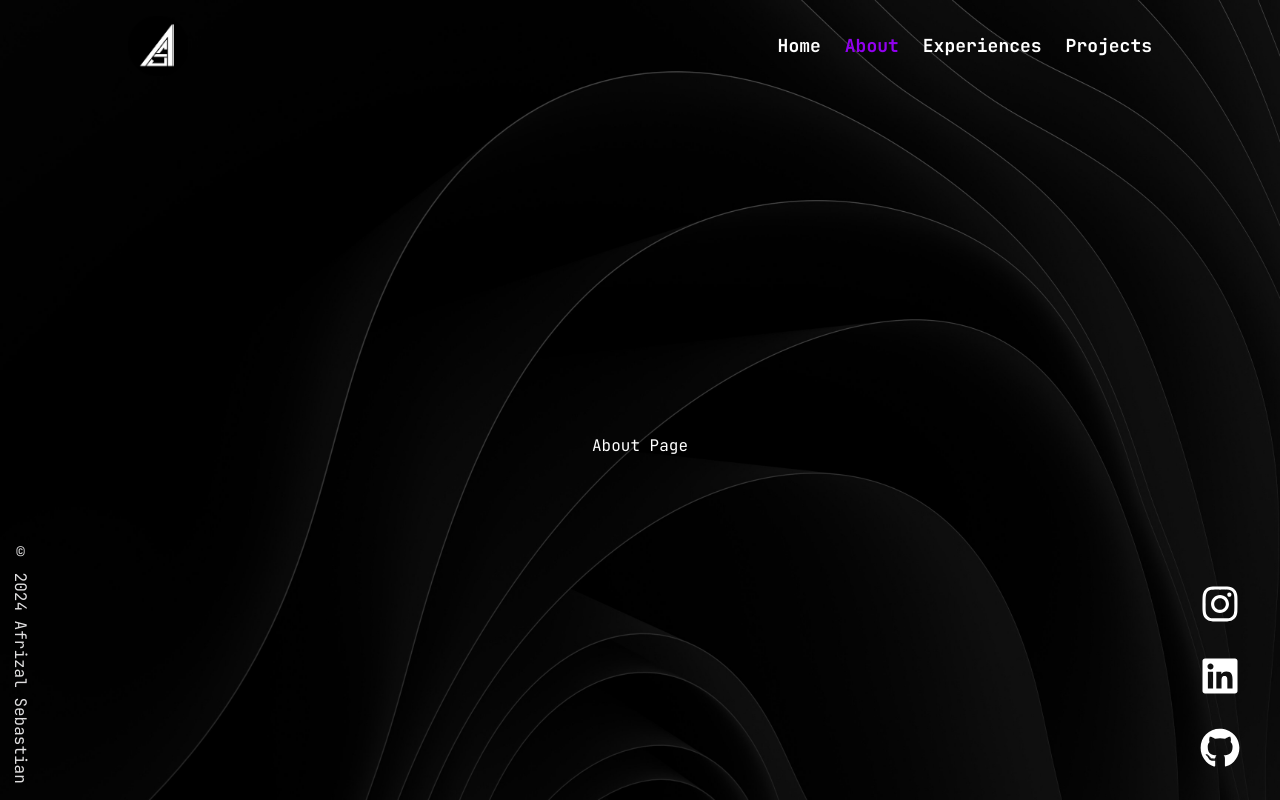
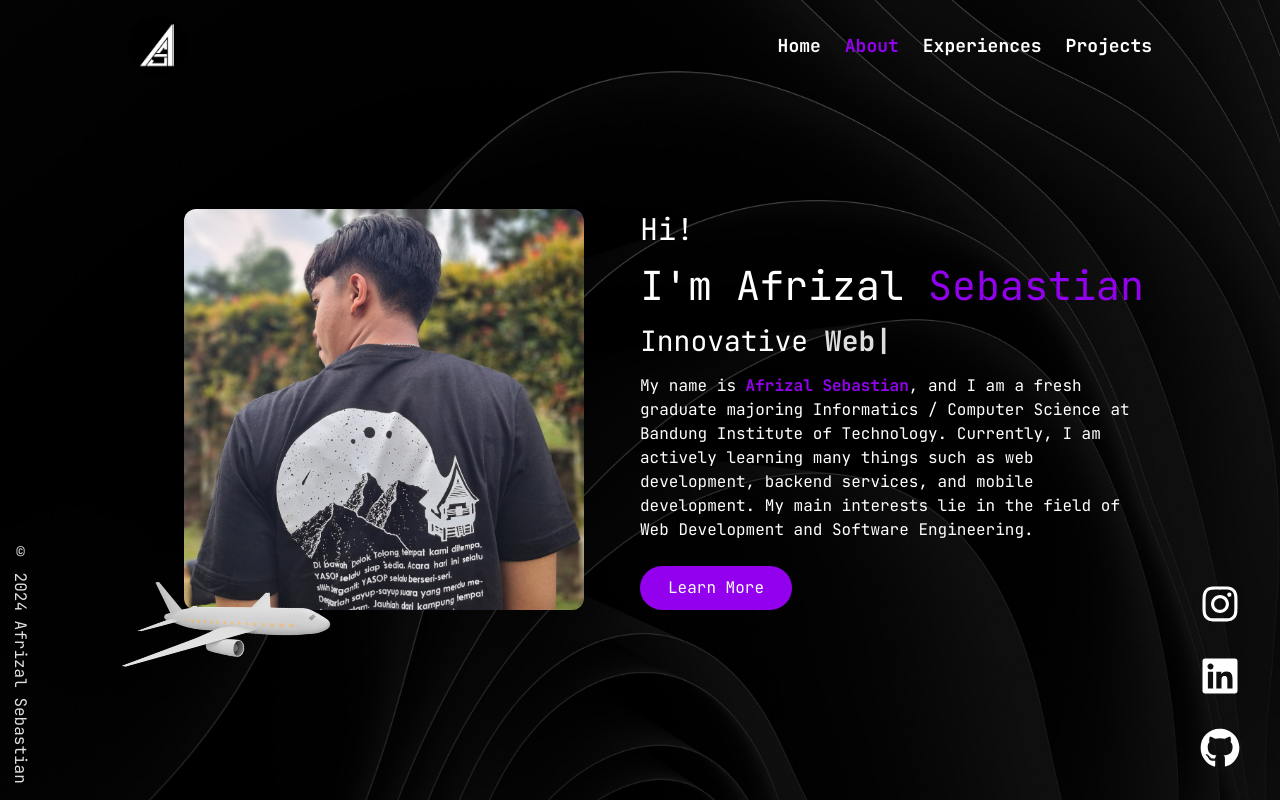
Before and after one commit to afrizalsebastian/personal-web, a React (Vite) app: page /about in a window 1280 px wide. Built offline with nearby package versions, Linux system fonts and the light colour scheme.

Commit message:
feat: about page

```diff
--- a/src/pages/AboutPage.jsx
+++ b/src/pages/AboutPage.jsx
@@ -1,10 +1,66 @@
 import PageTitle from '@components/PageTitle/PageTitle';
+import { motion } from 'framer-motion';
+import { TypeAnimation } from 'react-type-animation';
+import aeroplane from '../assets/aeroplane.png';
+import sebastian from '../assets/sebastian.jpg';
 
 export default function AboutPage() {
   return (
-    <div>
+    <motion.div
+      initial={{ opacity: 0, y: 150 }}
+      animate={{ opacity: 1, y: 0 }}
+      transition={{ duration: 1.5, ease: 'easeInOut' }}
+    >
       <PageTitle title='About | Afrizal Sebastian' />
-      <div>About Page</div>
-    </div>
+      <div className='m-auto w-[85%] md:m-0 md:w-full md:flex justify-evenly items-center'>
+        <div className='size-[240px] md:size-[400px] m-auto'>
+          <img src={sebastian} alt='profile' className='rounded-xl z-10' />
+        </div>
+
+        <div className='mt-4 md:m-0 md:w-[50%] flex flex-col gap-6'>
+          <div className='flex flex-col gap-1'>
+            <div className='text-[20px] md:text-[30px] text-center md:text-left'>Hi!</div>
+            <div className='text-[20px] md:text-[40px] text-center md:text-left'>
+              I'm Afrizal <span className='text-highlight'>Sebastian</span>
+            </div>
+            <div className='text-[16px] md:text-[28px] text-center md:text-left'>
+              Innovative{' '}
+              <span className='text-secondary font-bold'>
+                <TypeAnimation sequence={['Web Developer', 4000, 'Software Engineer', 4000]} repeat={Infinity} />
+              </span>
+            </div>
+            <div className='text-[12px] md:text-[16px] mt-2 text-justify md:text-left'>
+              My name is <span className='text-highlight font-bold'>Afrizal Sebastian</span>, and I am a fresh graduate
+              majoring Informatics / Computer Science at Bandung Institute of Technology. Currently, I am actively
+              learning many things such as web development, backend services, and mobile development. My main interests
+              lie in the field of Web Development and Software Engineering.
+            </div>
+          </div>
+
+          <div className='text-center md:text-left z-10'>
+            <button className='bg-highlight px-[20px] py-[8px] md:px-[28px] md:py-[10px] w-fit rounded-3xl text-[12px] md:text-[16px]'>
+              Learn More
+            </button>
+          </div>
+        </div>
+      </div>
+      <div className='relative hidden md:block'>
+        <motion.img
+          src={aeroplane}
+          alt='aeroplane'
+          className='absolute -top-[35px] left-0 w-[200px]'
+          animate={{ rotate: [10, -5], y: [10, -10] }}
+          exit={{ opacity: 0 }}
+          transition={{
+            delay: 1.5,
+            duration: 2,
+            repeat: Infinity,
+            repeatType: 'reverse',
+            ease: 'easeInOut',
+          }}
+        />
+      </div>
+      <div className='md:h-[75px]' />
+    </motion.div>
   );
 }
```
Also changed, not shown: src/assets/aeroplane.png, src/assets/sebastian.jpg (added).
